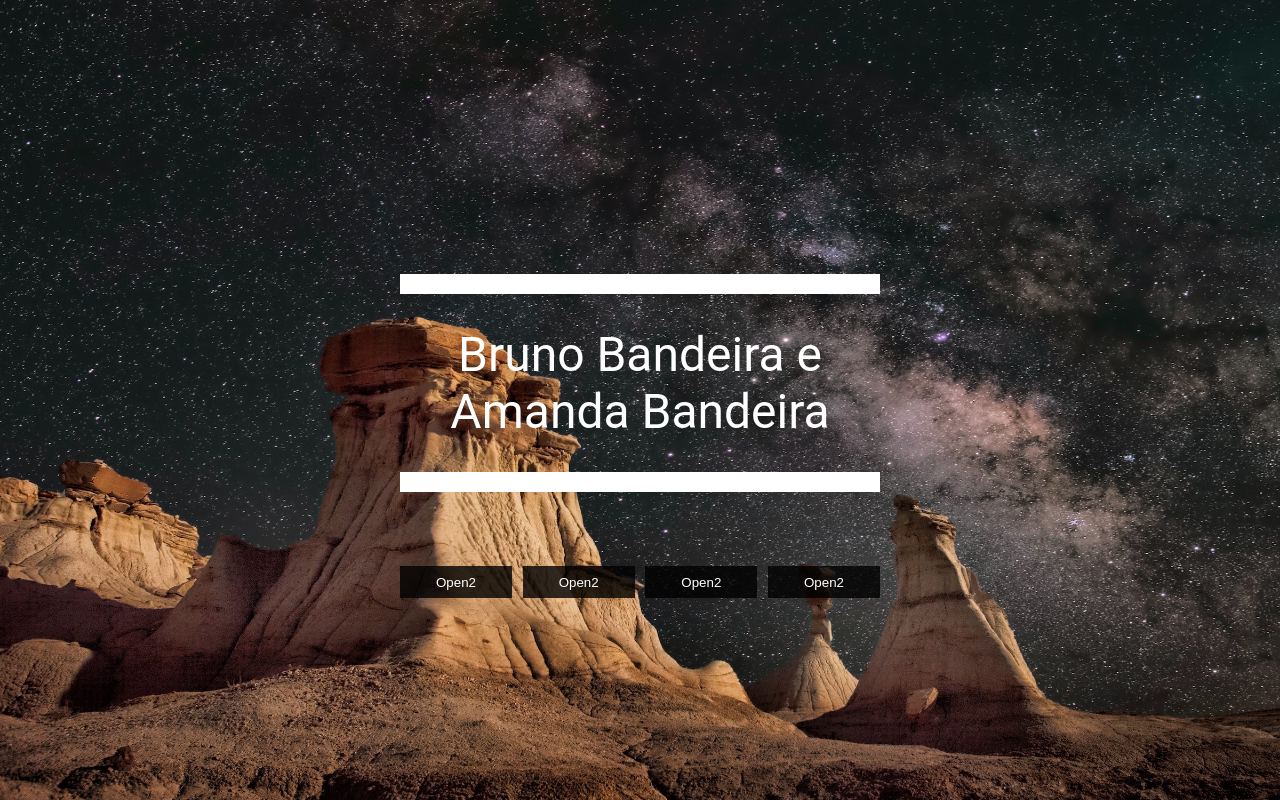
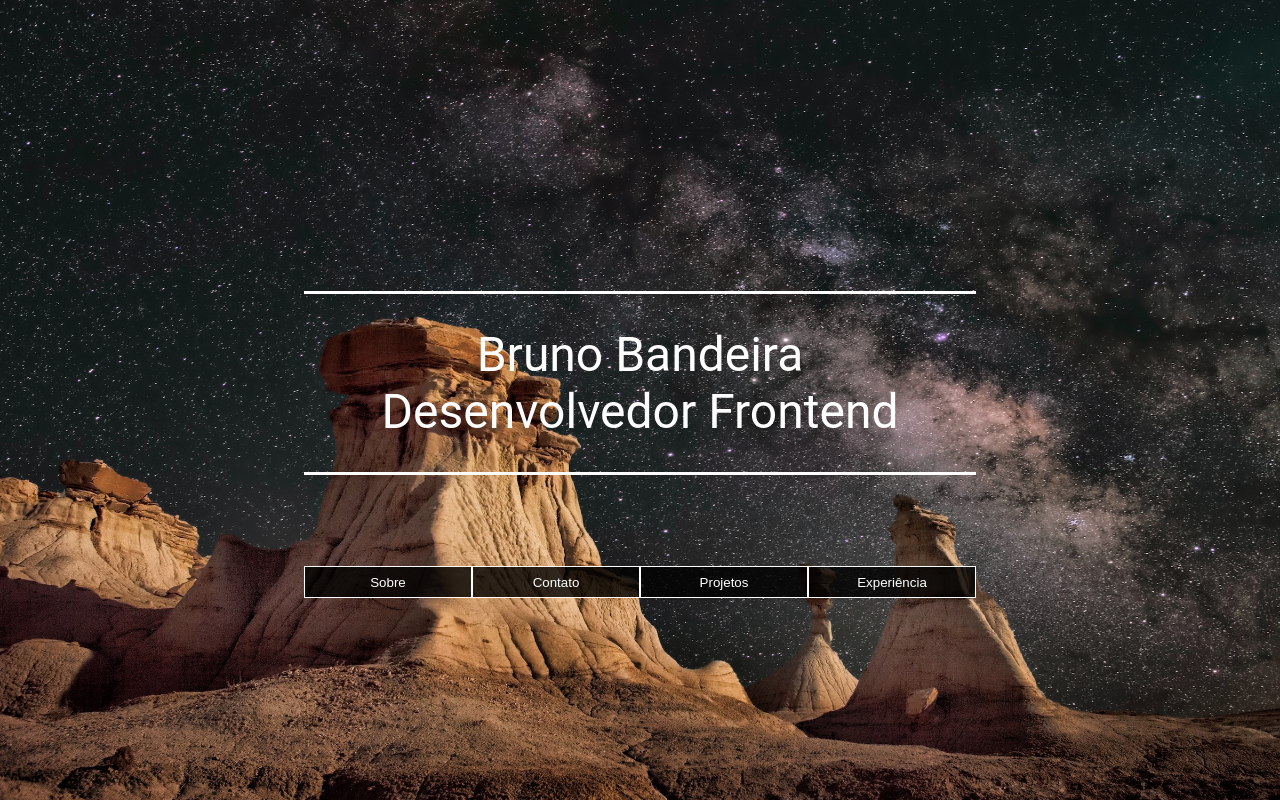
Before and after one commit to BrunodevBandeira/Portifolio-React, a React (Create React App) app: page / in a window 1280 px wide. Built offline with nearby package versions, Linux system fonts and the light colour scheme.

Commit message:
WIP Add About

```diff
--- a/src/components/Contato.js
+++ b/src/components/Contato.js
@@ -11,7 +11,7 @@ const Contato = () => {
       <section className="App">
 
         <div>
-          <button className={styles.btn} onClick={() => setIsModalVisible(true)}> Open2 </button>
+          <button className={styles.btn} onClick={() => setIsModalVisible(true)}> Contato </button>
           {isModalVisible ? (<Modal  onClose={() => {setIsModalVisible(false)}}>
                                 <h2>
                                Contato....
--- a/src/components/Contato.module.scss
+++ b/src/components/Contato.module.scss
@@ -1,9 +1,8 @@
 .btn {
-    width: 100%;
     height: 2rem;
-    width: 7rem;
+    width: 10.5rem;
     margin-bottom: .1rem;
-    border: none;
+    border: .01rem solid #fff;
     color: #fff;
     background: rgba(0, 0, 0, .8);
     cursor: pointer;
--- a/src/components/Expe.js
+++ b/src/components/Expe.js
@@ -11,7 +11,7 @@ const Expe = () => {
       <section className="App">
 
         <div>
-          <button  className={styles.btn} onClick={() => setIsModalVisible(true)}> Open2 </button>
+          <button  className={styles.btn} onClick={() => setIsModalVisible(true)}> Experiência </button>
           {isModalVisible ? (<Modal  onClose={() => {setIsModalVisible(false)}}>
                                 <h2>
                                Expe....
--- a/src/components/Expe.module.scss
+++ b/src/components/Expe.module.scss
@@ -1,9 +1,8 @@
 .btn {
-    width: 100%;
     height: 2rem;
-    width: 7rem;
+    width: 10.5rem;
     margin-bottom: .1rem;
-    border: none;
+    border: .01rem solid #fff;
     color: #fff;
     background: rgba(0, 0, 0, .8);
     cursor: pointer;
--- a/src/components/Main.js
+++ b/src/components/Main.js
@@ -7,8 +7,6 @@ import Projetos from "./Projetos";
 import Expe from "./Expe";
 
 const Main = ({init}) => {
-
-  // const [ isModalVisible, setIsModalVisible] = React.useState(false);
 
   return (
     <header>
--- a/src/components/Main.module.scss
+++ b/src/components/Main.module.scss
@@ -13,7 +13,7 @@ header {
         .container {
             // background: purple;
             height: 25rem;
-            max-width: 30rem;
+            max-width: 42rem;
             display: flex;
             flex-direction: column;
             flex-grow: 1;
@@ -43,7 +43,7 @@ header {
                 .contentCima {
                     width: 100%;
                     height: 50%;
-                    border-bottom: 20px solid $cor;
+                    border-bottom: .2rem solid $cor;
                     transition: all 1s ease-in-out;
                     transform: translateY(-.1rem);
                 }
@@ -52,7 +52,7 @@ header {
                 width: 100%;
                 height: 50%;
                 // background: lightcoral;
-                border-bottom: 20px solid $cor;
+                border-bottom: .2rem solid $cor;
                 transition: all 1s ease-in-out;
                 animation: praCima 1s forwards;
             }
@@ -71,7 +71,7 @@ header {
                 width: 100%;
                 height: 50%;
                 // background: red;
-                border-top: 20px solid $cor;
+                border-top: .2rem solid $cor;
                 transition: all 1s ease-in-out;
                 transform: translateY(.1rem);
             }
@@ -80,7 +80,7 @@ header {
                 width: 100%;
                 height: 50%;
                 // background: cyan;
-                border-top: 20px solid $cor;
+                border-top: .2rem solid $cor;
                 transform: translateY(4rem);
                 transition: all 1s ease-in-out;
                 animation: praBaixo 1s forwards;
@@ -106,6 +106,7 @@ header {
             animation: mostrar 1.5s ease-in-out;
             font-family: $mukta;
             z-index: 100;
+            // background: red;
 
             .btn {
                 width: 100%;
@@ -117,7 +118,5 @@ header {
                 background: rgba(0, 0, 0, .8);
                 cursor: pointer;
             }
-
-
         }
     }
--- a/src/components/Modal.module.scss
+++ b/src/components/Modal.module.scss
@@ -29,32 +29,36 @@ $dark:  #1d2671;
 
 
     .containerModal {
-        background: rgba(0, 0, 0, .9);
+        background: rgba(0, 0, 0, .7);
         color: aliceblue;
         max-width: 55rem;
-        border: 10px solid $light;
-        box-shadow: 0 0 0 10px $dark;
+        max-height: 80vh;
         position: relative;
         display: flex;
         flex-wrap: wrap;
         flex-direction: column;
         padding: 5rem;
-        // justify-content: center;
-        // align-items: center;
+
 
         .close {
             width: 50px;
             height: 50px;
             border-radius: 50%;
-            border: 4px solid $light;
-            top: -30px;
-            right: -30px;
+            top: -15px;
+            right: -15px;
             position: absolute;
-            background: $dark;
+            background:  #242424;
             box-shadow: 0 4px 4px 0 rgba(0,0,0,.3);
             font-size: 1.2rem;
             color: #fff;
             cursor: pointer;
         };
+
+        .content {
+          // background: yellow;
+          width: 42rem;
+          height: 20rem;
+          margin: 0 auto;
+        }
     }
 }
--- a/src/components/Projetos.js
+++ b/src/components/Projetos.js
@@ -11,7 +11,7 @@ const Projetos = () => {
       <section className="App">
 
         <div>
-          <button className={styles.btn} onClick={() => setIsModalVisible(true)}> Open2 </button>
+          <button className={styles.btn} onClick={() => setIsModalVisible(true)}> Projetos </button>
           {isModalVisible ? (<Modal  onClose={() => {setIsModalVisible(false)}}>
                                 <h2>
                               Projetos...
--- a/src/components/Projetos.module.scss
+++ b/src/components/Projetos.module.scss
@@ -1,9 +1,8 @@
 .btn {
-    width: 100%;
     height: 2rem;
-    width: 7rem;
+    width: 10.5rem;
     margin-bottom: .1rem;
-    border: none;
+    border: .01rem solid #fff;
     color: #fff;
     background: rgba(0, 0, 0, .8);
     cursor: pointer;
--- a/src/components/Sobre.js
+++ b/src/components/Sobre.js
@@ -1,23 +1,31 @@
 import React from 'react';
 import Modal from "./Modal";
 import styles from "./Sobre.module.scss";
+import { sobre } from "../mocks/dados";
 
 const Sobre = () => {
 
   const [isModalVisible, setIsModalVisible] = React.useState(false);
 
   return(
-      <section className="App">
-
+      <section className={styles.Sobre}>
         <div>
-          <button className={styles.btn} onClick={() => setIsModalVisible(true)}> Open2 </button>
+          <button className={styles.btn} onClick={() => setIsModalVisible(true)}> Sobre </button>
           {isModalVisible ? (<Modal  onClose={() => {setIsModalVisible(false)}}>
-                                <h2>
-                               Sobre essa porra....
-                                </h2>
-                            </Modal> ): null }
+                {sobre.map(({ texto }) => (
+                  <div className={styles.sobreContainer}>
+                    <h2 className={styles.containerTxt}> {texto} </h2>
+                    <div className={styles.containerDownload}>
+                      <button className={styles.download}>
+                          <a  className={styles.opa} href="../download/FRONT END-JR - BRUNO BANDEIRA.pdf" download="">Download CV</a>
+                        </button>
+                      <button className={styles.perfil} >
+                       <a href="https://www.16personalities.com/br/personalidade-entj" target="_blank" > Perfil comportamental </a></button>
+                    </div>
+                  </div>
+                ))}
+                </Modal> ): null }
         </div>
-
       </section>
   );
 }
--- a/src/components/Sobre.module.scss
+++ b/src/components/Sobre.module.scss
@@ -1,10 +1,69 @@
- .btn {
-    width: 100%;
+.Sobre {
+    .btn {
     height: 2rem;
-    width: 7rem;
+    width: 10.5rem;
     margin-bottom: .1rem;
-    border: none;
+    border:.01rem solid #fff;
     color: #fff;
     background: rgba(0, 0, 0, .8);
     cursor: pointer;
 }
+
+    .sobreContainer {
+        display: flex;
+        justify-content: center;
+        align-items: center;
+        flex-direction: column;
+        flex-wrap: wrap;
+        .containerTxt {
+            color: #fff;
+            overflow: hidden;
+        }
+
+        .containerDownload {
+            padding-top: 1.8rem;
+            // background: teal;
+            max-width: 100%;
+            display: flex;
+            justify-content: space-evenly;
+            flex-grow: 1;
+            .download {
+                width: 20rem;
+                height: 2rem;
+                background: rgba(255, 255, 255, .7);
+                border: none;
+                color: #242424;
+                font-size: 1.1rem;
+                font-weight: 600;
+                transition: all 1s ease-in-out;
+                &:hover {
+                    background: #676d79;
+                    color: rgba(255, 255, 255, 0.193);
+                }
+                .opa {
+                    text-decoration: none;
+                    color: #fff;
+                }
+
+            }
+
+            .perfil {
+                width: 20rem;
+                height: 2rem;
+                background: rgba(255, 255, 255, .7);
+                border: none;
+                color: #242424;
+                font-size: 1.1rem;
+                font-weight: 600;
+                transition: all 1s ease-in-out;
+                &:hover {
+                    background: #676d79;
+                    color: #fff;
+                }
+                a {
+                    text-decoration: none;
+                }
+            }
+        }
+    }
+}
--- a/src/mocks/dados.js
+++ b/src/mocks/dados.js
@@ -1,9 +1,9 @@
 export const main = [
     {
-      nome: 'Bruno Bandeira e',
+      nome: 'Bruno Bandeira',
     },
     {
-      nome: 'Amanda Bandeira',
+      nome: 'Desenvolvedor Frontend',
     },
   ];
 
```
Also changed, not shown: 1 other file (tests, documents, lock files or other folders).
